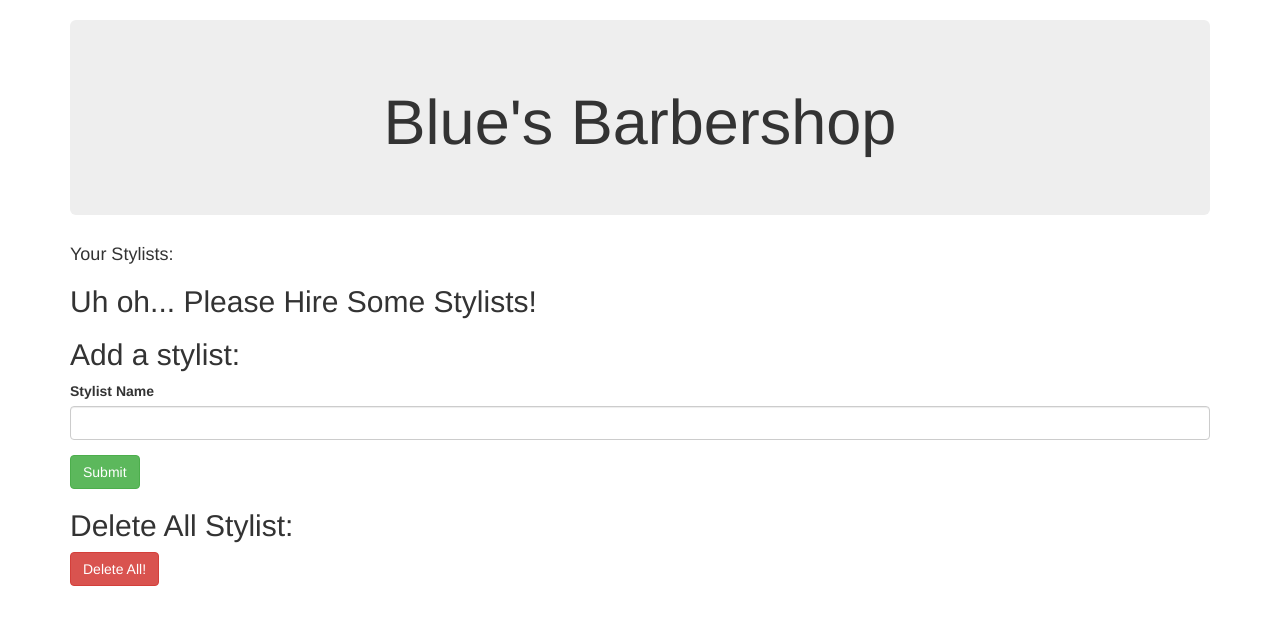
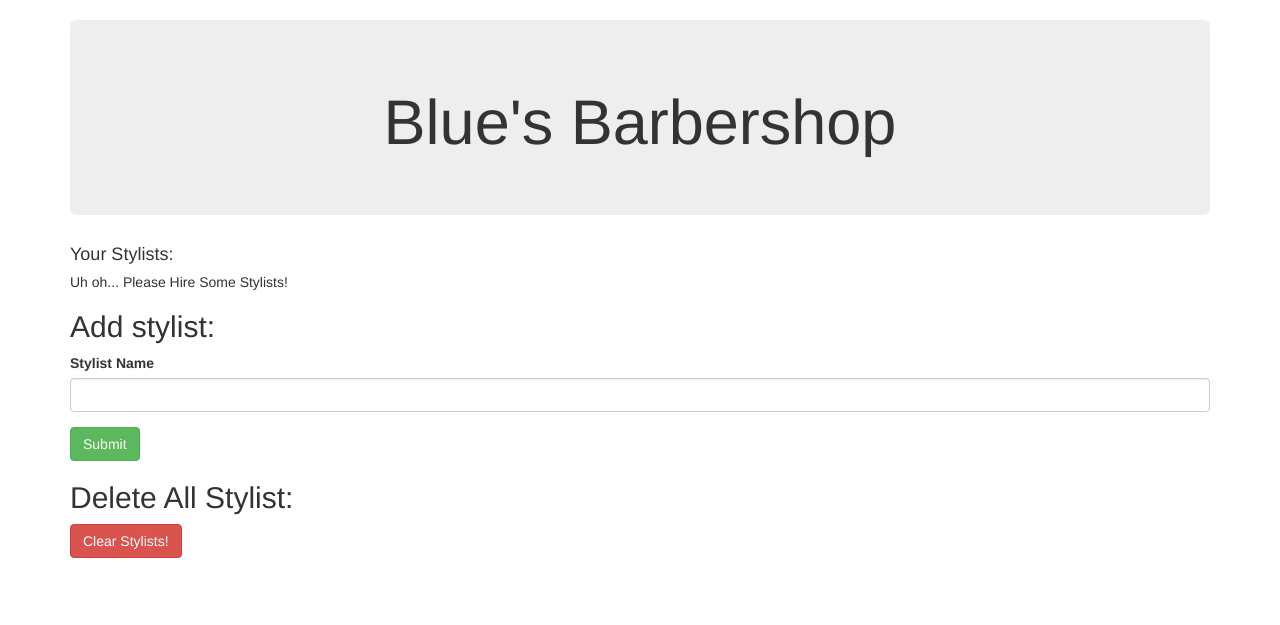
Before and after one commit to jsween/hair_salon_v2, a PHP site: template views/index.html.twig in a window 1280 px wide. Shown: the part 52-677 px from the top of the page. Run offline with PHP 8.4, Linux system fonts and the light colour scheme; the template is opened without the code that fills it, so the values that code supplies are empty; some libraries are stand-ins or nearby versions.

Commit message:
clean up index html" ;

```diff
--- a/views/index.html.twig
+++ b/views/index.html.twig
@@ -9,9 +9,7 @@
         <div class="jumbotron">
             <h1 class="center">Blue's Barbershop</h1>
         </div>
-
         <h4>Your Stylists:</h4>
-
         {% if stylists is not empty %}
             <ul>
                 {% for stylist in stylists %}
@@ -21,16 +19,13 @@
                 {% endfor %}
             </ul>
         {% else %}
-        <div class="danger">
-          <h2>Uh oh... Please Hire Some Stylists!</h2>
-        </div>
+            <h5>Uh oh... Please Hire Some Stylists!</h5>
         {% endif %}
-
-      <h2>Add a stylist:</h2>
+        <h2>Add stylist:</h2>
         <form action='/' method='post'>
         <div class="form-group">
-          <label for='stylist-name'>Stylist Name</label>
-          <input name='stylist-name' type='text' class='form-control'>
+          <label for='stylist_name'>Stylist Name</label>
+          <input name='stylist_name' type='text' class='form-control'>
         </div>
         <button type='submit' class='btn btn-success'>Submit</button>
       </form>
@@ -38,9 +33,8 @@
       <h2>Delete All Stylist:</h2>
       <form action='/deleteAll' method='post'>
         <input name="_method" type="hidden" value="delete">
-        <button type='submit' class='btn btn-danger'>Delete All!</button>
+        <button type='submit' class='btn btn-danger'>Clear Stylists!</button>
       </form>
-
 
     </div>
   </body>
```
Lines whose indentation alone changed are shown as unchanged.
